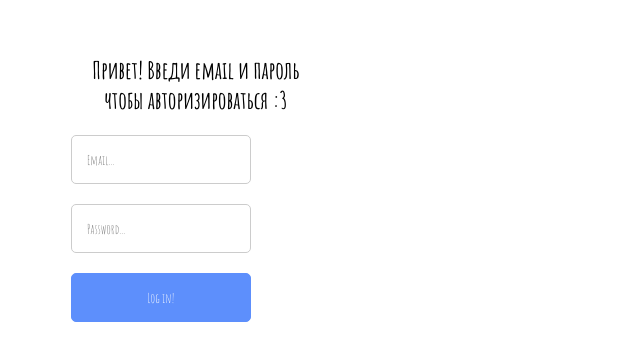
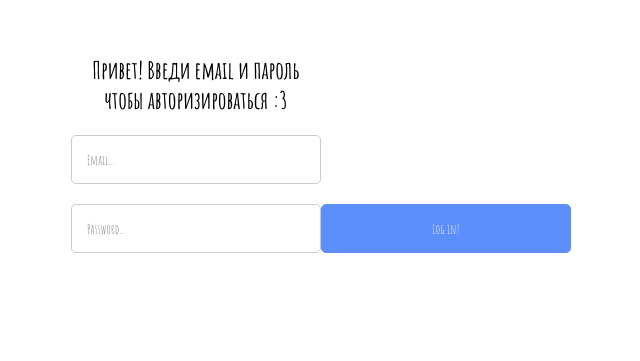
Before and after one commit to VladYakut/Diary, a plain HTML site: page index.html in a window 1280 px wide. Shown: the part 165-526 px from the top of the page, without its empty margins (444-1084 px from the left). Drawn offline with Linux system fonts and the light colour scheme; no server answers.

Commit message:
small fixes

```diff
--- a/styles.css
+++ b/styles.css
@@ -14,29 +14,28 @@ body {
 input, button {
 	font-family: 'Amatic SC', cursive;
 	font-weight: 1200;
+	width: 250px;
 }
 
 .main-div, .logged-in {
     position: absolute;
     width: 250px;
     height: 250px;
-	/* margin: 0px auto; */
 	margin-top: 150px;
     margin-left: -125px;
     left: 50%;
     margin-top: -200px;
-	/* padding: 20px; */
 	top: 50%;
 }
 
 .main-div input {
-	display: block;
+	/* display: block; */
 	border: 1px solid #ccc;
 	border-radius: 5px;
 	background: #fff;
 	padding: 15px;
 	outline: none;
-	width: 180px;
+	width: 100%;
 	margin-bottom: 20px;
 	transition: 0.3s;
 	-webkit-transition: 0.3s;
@@ -44,19 +43,16 @@ input, button {
 }
 
 .main-div button, .logged-in button {
-	/* display: block; */
 	position: absolute;
 	background: #5d8ffc;
 	color: #fff;
 	border:  1px solid #5d8ffc;
 	border-radius: 5px;
 	padding: 15px;
-	width: 180px;
+	width: 100%;
 	transition: 0.3s;
 	-webkit-transition: 0.3s;
 	-moz-transition: 0.3s;
-	/* margin-left: -90px; */
-	/* left:50%; */
 	position: absolute;
 }
 .main-div button:hover, .logged-in button:hover {
@@ -68,9 +64,9 @@ input, button {
 .main-div input:focus {
 	border: 1px solid #999;
 }
-h2 {
+h2,h3,p {
 	text-align: center;
-	/* margin: 15px; */
+
 }
 
 .logged-in {
```
Also changed, not shown: index.html (+2 -0 lines).
